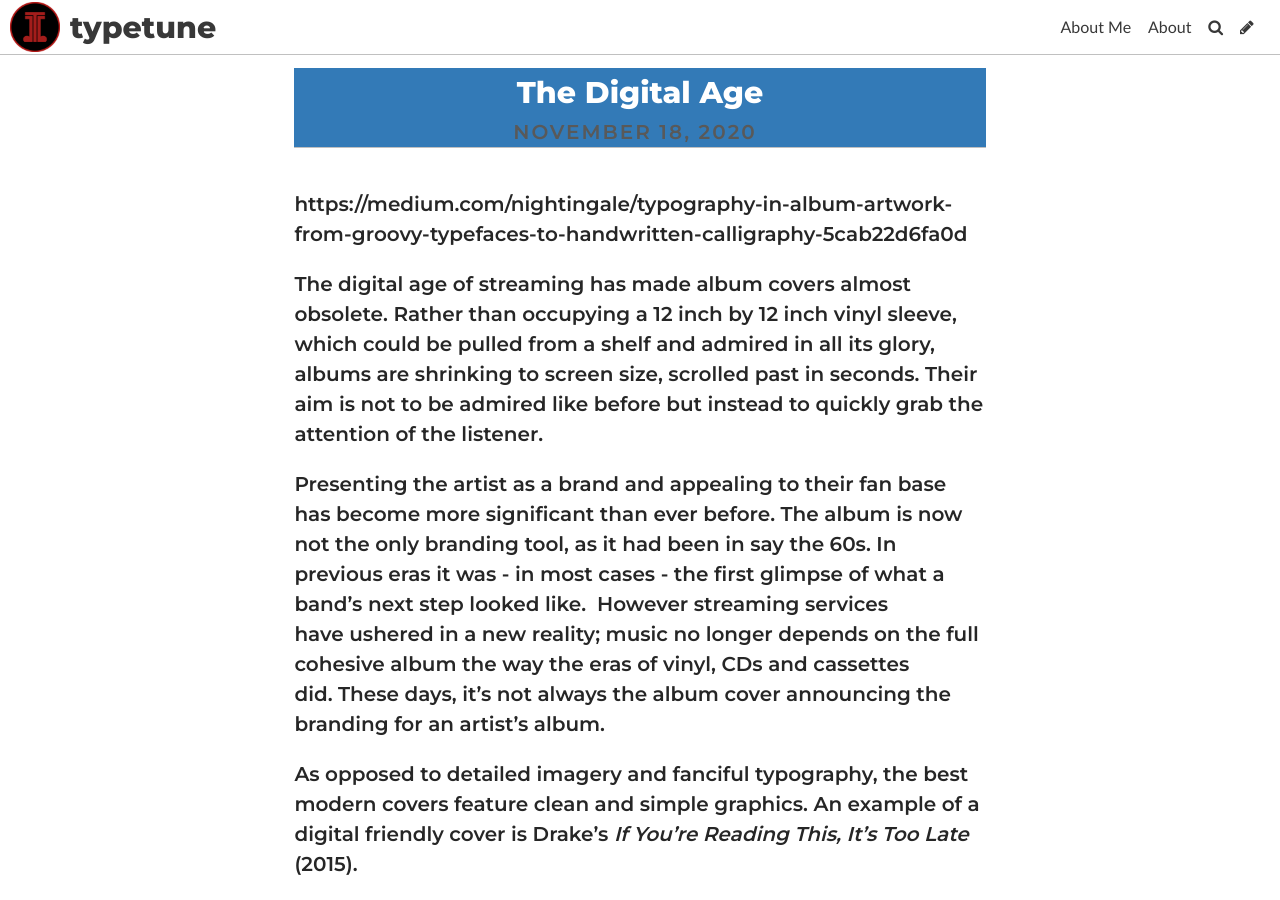
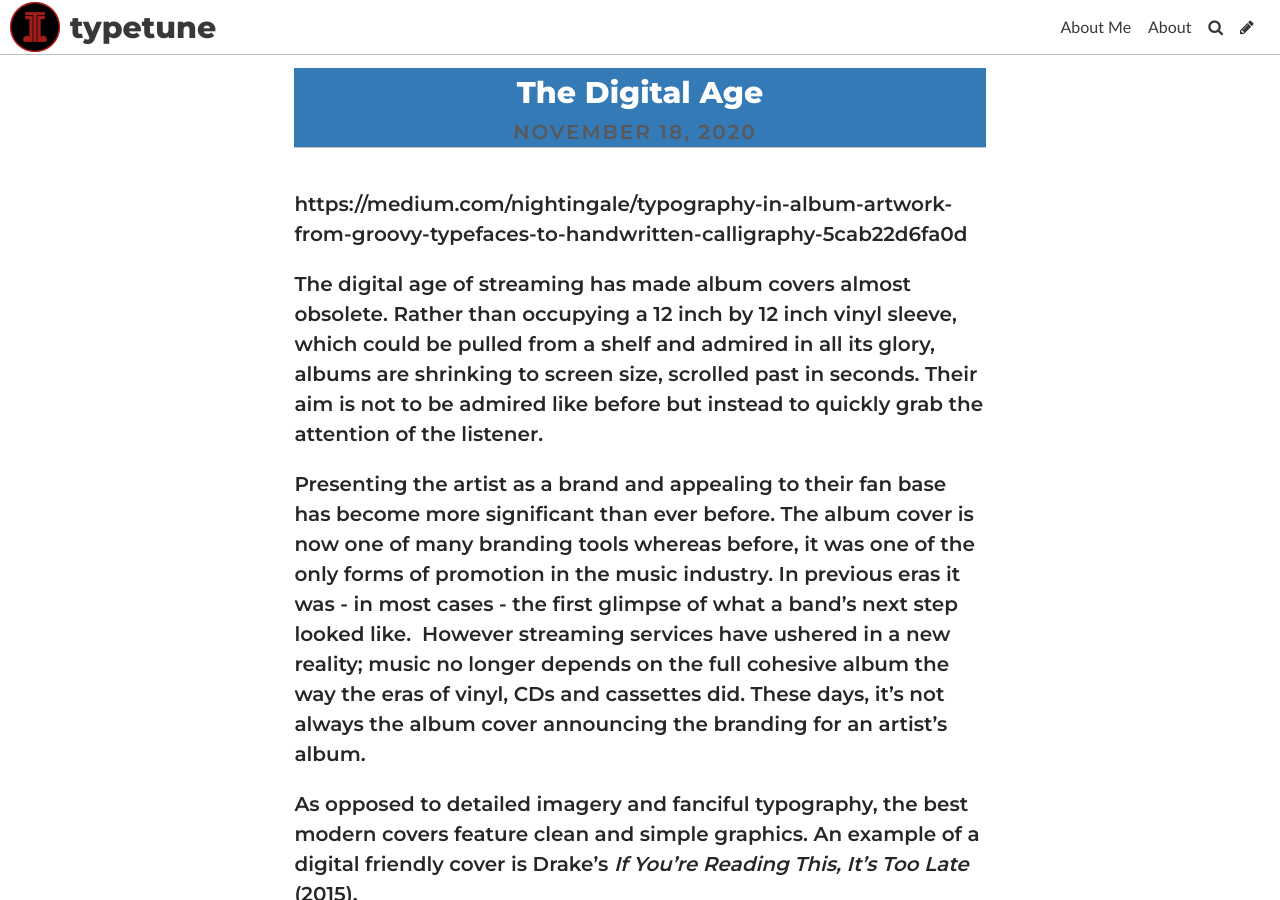
Before and after one commit to lauracutting/typetune, a Jekyll site: the page built from _posts/2020-11-18-the-dawn-of-the-digital-age-album-cover.md, in a window 1280 px wide and 900 px high. Built offline with Jekyll 4.4.1, drawn with Linux system fonts in a browser that asks for light colours; some web fonts are replaced.

Commit message:
Update Post “2020-11-18-the-dawn-of-the-digital-age-album-cover”

```diff
--- a/_posts/2020-11-18-the-dawn-of-the-digital-age-album-cover.md
+++ b/_posts/2020-11-18-the-dawn-of-the-digital-age-album-cover.md
@@ -12,7 +12,7 @@
 
 The digital age of streaming has made album covers almost obsolete. Rather than occupying a 12 inch by 12 inch vinyl sleeve, which could be pulled from a shelf and admired in all its glory, albums are shrinking to screen size, scrolled past in seconds. Their aim is not to be admired like before but instead to quickly grab the attention of the listener.
 
-Presenting the artist as a brand and appealing to their fan base has become more significant than ever before. The album is now not the only branding tool, as it had been in say the 60s. In previous eras it was - in most cases - the first glimpse of what a band's next step looked like.  However streaming services have ushered in a new reality; music no longer depends on the full cohesive album the way the eras of vinyl, CDs and cassettes did. These days, it's not always the album cover announcing the branding for an artist's album.
+Presenting the artist as a brand and appealing to their fan base has become more significant than ever before. The album cover is now one of many branding tools whereas before, it was one of the only forms of promotion in the music industry. In previous eras it was - in most cases - the first glimpse of what a band's next step looked like.  However streaming services have ushered in a new reality; music no longer depends on the full cohesive album the way the eras of vinyl, CDs and cassettes did. These days, it's not always the album cover announcing the branding for an artist's album.
 
 As opposed to detailed imagery and fanciful typography, the best modern covers feature clean and simple graphics. An example of a digital friendly cover is Drake's *If You're Reading This, It's Too Late* (2015).
 
```
